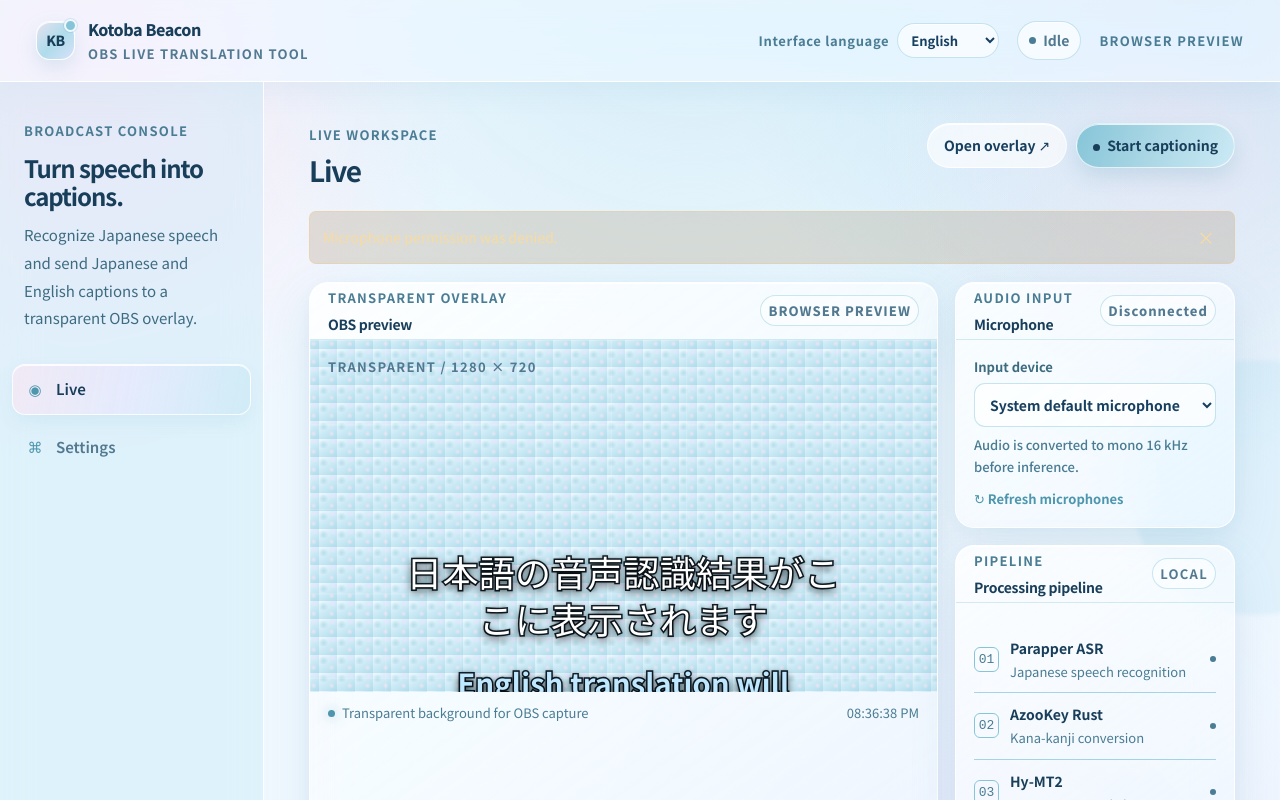
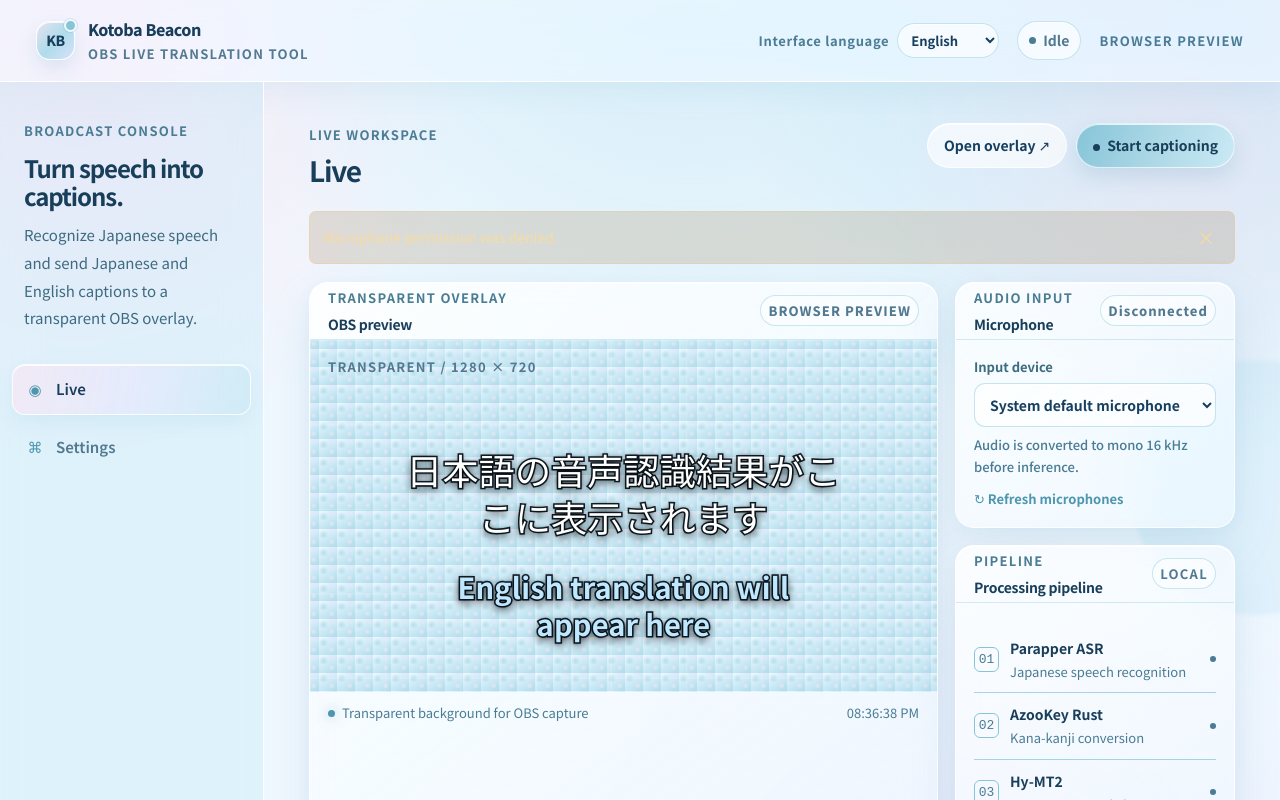
Before and after one commit to kkkaoru/transcription-and-translation-app, a React (Vite) app in the folder apps/desktop/: page / in a window 1280 px wide. Shown: the top 800 px of the page. Built offline with nearby package versions, Linux system fonts and the light colour scheme.

Commit message:
fix: improve overlay caption layout and spacing defaults
- Anchor captions with translate(-50%, -100%) and flex column layout
- Raise default gap and caption Y for readability
- Keep source/translation lines stacked with overflow visible

```diff
--- a/apps/desktop/src/core/defaults.ts
+++ b/apps/desktop/src/core/defaults.ts
@@ -73,10 +73,10 @@ export const createDefaultConfig = (): AppConfig => ({
     x: 0,
     y: 0,
     order: "source-first",
-    gapPx: 8,
+    gapPx: 14,
     safeAreaPx: 42,
     captionXPercent: 50,
-    captionYPercent: 86,
+    captionYPercent: 88,
     source: createTextStyle({ fontSizePx: 36, fontWeight: 750 }),
     translation: createTextStyle({
       fontSizePx: 29,
--- a/apps/desktop/src/core/style.ts
+++ b/apps/desktop/src/core/style.ts
@@ -35,15 +35,27 @@ export const toCaptionCss = (style: CaptionTextStyle): CSSProperties => {
   };
 };
 
-export const overlayCaptionCss = (overlay: OverlayConfig): CSSProperties => ({
-  position: "absolute",
-  left: `${clampNumber(overlay.captionXPercent, 0, 100)}%`,
-  top: `${clampNumber(overlay.captionYPercent, 0, 100)}%`,
-  width: `calc(100% - ${Math.max(0, overlay.safeAreaPx) * 2}px)`,
-  transform: "translate(-50%, -50%)",
-  gap: `${Math.max(0, overlay.gapPx)}px`,
-  flexDirection: "column",
-});
+export const overlayCaptionCss = (overlay: OverlayConfig): CSSProperties => {
+  const safe = Math.max(0, overlay.safeAreaPx);
+  const x = clampNumber(overlay.captionXPercent, 0, 100);
+  const y = clampNumber(overlay.captionYPercent, 0, 100);
+  return {
+    position: "absolute",
+    left: `${x}%`,
+    top: `${y}%`,
+    width: `calc(100% - ${safe * 2}px)`,
+    maxWidth: `calc(100% - ${safe * 2}px)`,
+    transform: "translate(-50%, -100%)",
+    display: "flex",
+    flexDirection: "column",
+    alignItems: "center",
+    justifyContent: "flex-end",
+    gap: `${Math.max(10, overlay.gapPx)}px`,
+    boxSizing: "border-box",
+    overflow: "visible",
+    pointerEvents: "none",
+  };
+};
 
 export const normalizeHexColor = (value: string, fallback: string): string =>
   /^#[\da-f]{6}$/i.test(value) ? value : fallback;
--- a/apps/desktop/src/styles.css
+++ b/apps/desktop/src/styles.css
@@ -947,14 +947,30 @@ button:disabled {
 
 .caption-lines {
   display: flex;
+  flex-direction: column;
   align-items: center;
   justify-content: flex-end;
-  overflow: hidden;
+  gap: 12px;
+  overflow: visible;
+  pointer-events: none;
 }
 
 .caption-line {
+  position: relative;
+  display: block;
+  flex: 0 0 auto;
+  max-width: 100%;
   overflow-wrap: anywhere;
   white-space: pre-wrap;
+  isolation: isolate;
+}
+
+.caption-line-source {
+  z-index: 1;
+}
+
+.caption-line-translation {
+  z-index: 2;
 }
 
 .native-output-canvas {
```
Also changed, not shown: 1 other file (tests, documents, lock files or other folders).
